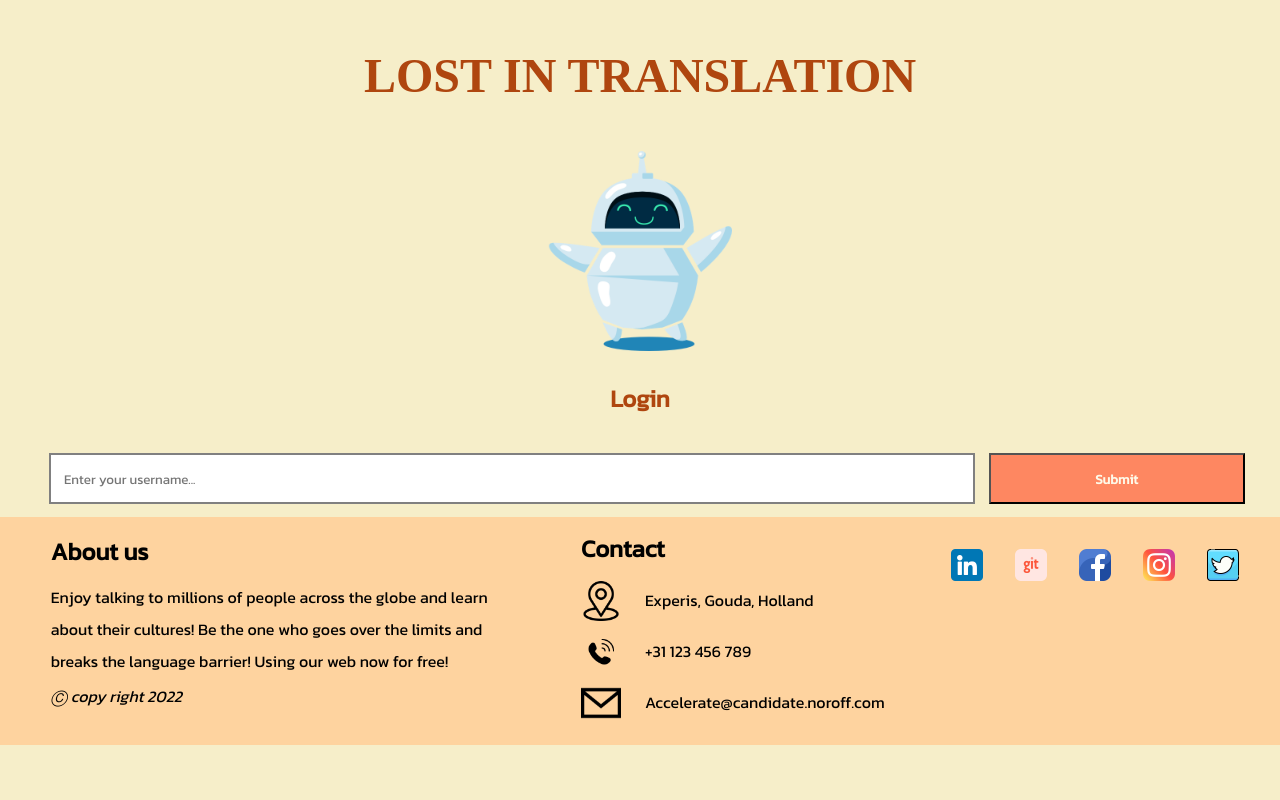
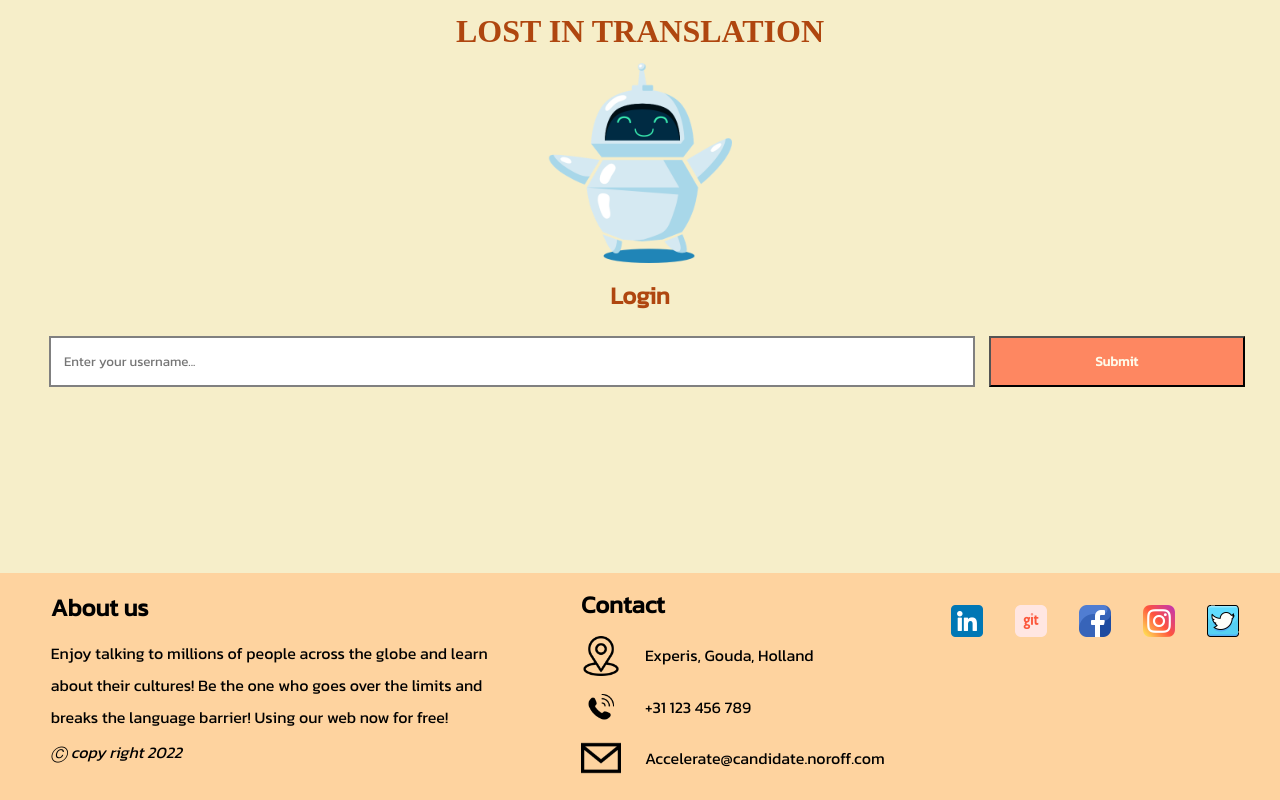
Before and after one commit to ctrl-alt-fenna/assignment-2, a React (Create React App) app: page / in a window 1280 px wide. Built offline with nearby package versions, Linux system fonts and the light colour scheme; no server answers; a web font is replaced by a local one.

Commit message:
fixed the footer to stick at bottom

```diff
--- a/src/components/Footer/Footer.jsx
+++ b/src/components/Footer/Footer.jsx
@@ -11,7 +11,7 @@ import Twitter from "../../../src/img/Twitter.png"
 
 const Footer = () => {
 	return (
-		<footer>
+		<footer className="footer">
 				<>
           <div className="about-us">
             <h3>About us</h3>
--- a/src/index.css
+++ b/src/index.css
@@ -12,8 +12,12 @@
     --text-bright: #fefae9;
     --footer-background: #FED39F;
 }
+html {
+  height: 100%;
+}
+
 h1, h2 {
-  margin: 1em;
+  margin: 0.4em;
 }
 * {
     margin: 0;
@@ -21,11 +25,13 @@ h1, h2 {
 }
 
 body {
-    background-color: #F6EEC9;
-    text-align: center;
-    padding: 0;
-    -webkit-font-smoothing: antialiased;
-    -moz-osx-font-smoothing: grayscale;
+  background-color: #F6EEC9;
+  text-align: center;
+  padding: 0;
+  -webkit-font-smoothing: antialiased;
+  -moz-osx-font-smoothing: grayscale;
+  min-height: 100%;
+  position:relative;
 }
 
 nav {
@@ -39,7 +45,7 @@ nav * {
     background-color: var(--nav-bar-color);
     color: var(--text-bright);
     padding: 0.4em 1em;
-    margin: 0.6em 1em 1em 0em;
+    margin: 0.6em 1em 0.2em 0em;
     width: auto;
     text-decoration: none;
     font-weight: bold;
@@ -65,7 +71,7 @@ code {
     font-family: 'Love Ya Like A Sister', serif;
     font-weight: bold;
     text-transform: uppercase;
-    font-size: 3em;
+    font-size: 2em;
 }
 
 #sub-title,
@@ -158,15 +164,17 @@ nav a:hover,
 
 
 /* styling for footer */
-footer {
+.footer {
   background-color: var(--footer-background);
   display: flex;
   text-align: left;
   width:100%;
   box-sizing: border-box;
   justify-content:space-around;
-  height:100%;
+  height:auto;
   padding-left:1.6em;
+  bottom:0;
+  position: absolute;
 }
 footer h3 {
   font-size: 1.5em;
@@ -229,10 +237,12 @@ footer h3 {
 
 
 @media only screen and (max-width: 480px) {
-  footer {
+  .footer {
     display:flex;
     flex-direction: column;
     justify-content:center;
     height:auto;
+    width:100%;
+    bottom:auto;
   }
 }
```
